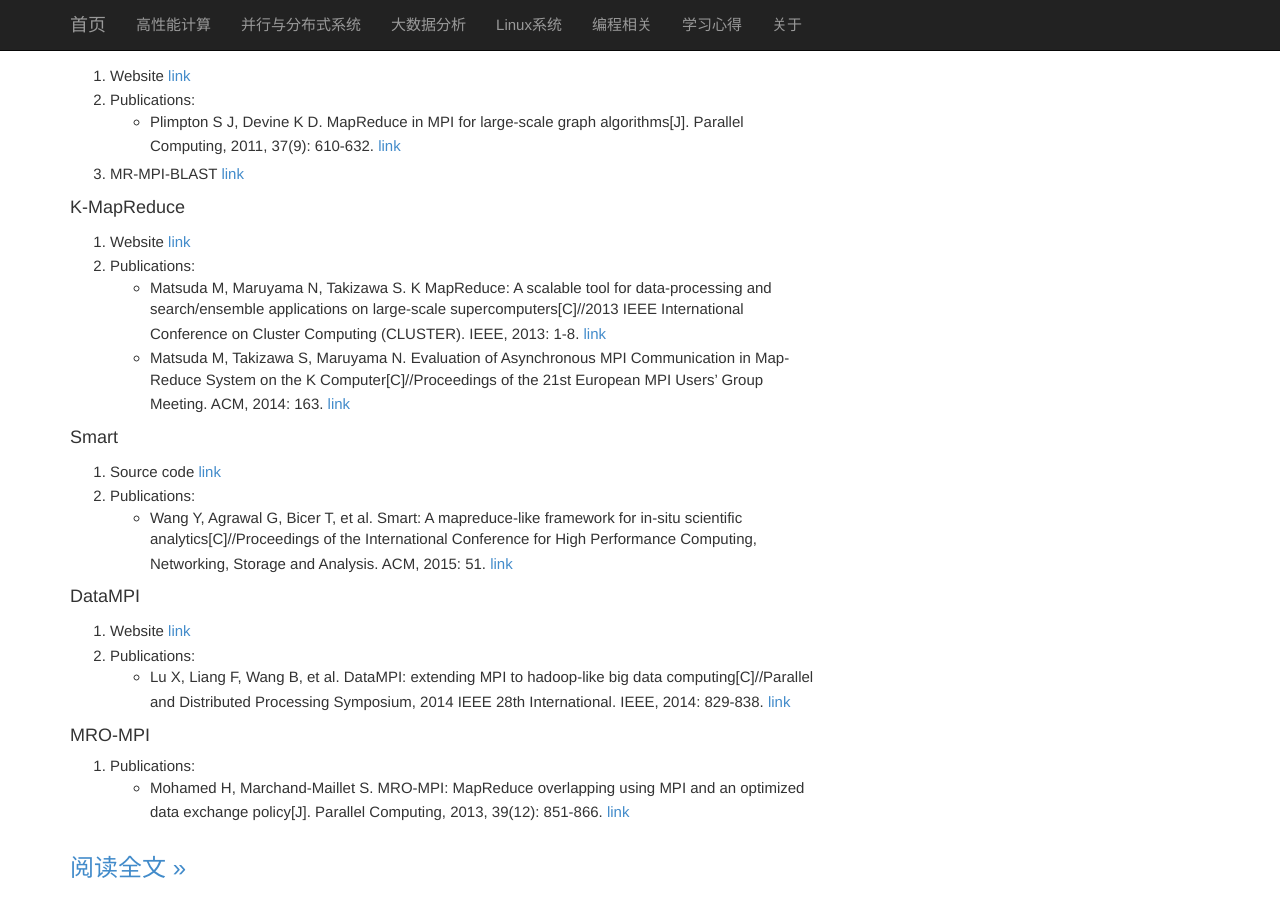
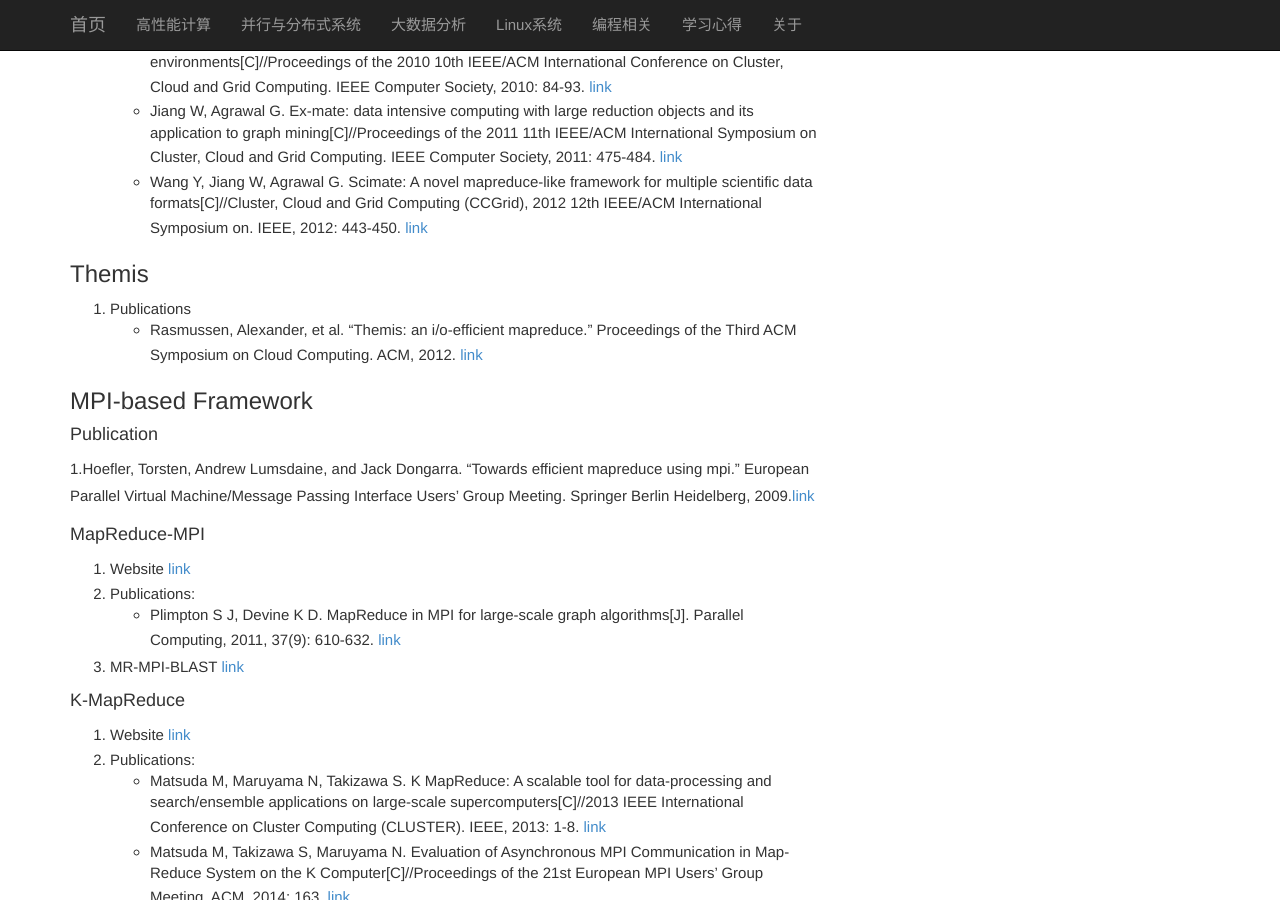
Before and after one commit to taogaocn/taogaocn, a Jekyll site: the page built from index.html, in a window 1280 px wide and 900 px high, scrolled down 2658 px. Built offline with Jekyll 4.4.1, drawn with Linux system fonts in a browser that asks for light colours; the list of posts is cut into pages by our own code; comment, search, counter and statistics services are not loaded; some of the changed text lies outside the part shown.

Commit message:
Update blogs.

```diff
--- a/_posts/2016-12-15-mapreduce-related-work.markdown
+++ b/_posts/2016-12-15-mapreduce-related-work.markdown
@@ -41,7 +41,18 @@ tags: [MapReduce, Big Data]
 * Wang Y, Jiang W, Agrawal G. Scimate: A novel mapreduce-like framework for multiple scientific data formats[C]//Cluster, Cloud and Grid Computing (CCGrid), 2012 12th IEEE/ACM International Symposium on. IEEE, 2012: 443-450. [link](http://ieeexplore.ieee.org/document/6217452/?arnumber=6217452)
 
 
+### Themis
+1. Publications
+* Rasmussen, Alexander, et al. "Themis: an i/o-efficient mapreduce."
+  Proceedings of the Third ACM Symposium on Cloud Computing. ACM, 2012.
+  [link](https://github.com/TritonNetworking/themis_tritonsort)
+
 ### MPI-based Framework
+
+#### Publication
+1.Hoefler, Torsten, Andrew Lumsdaine, and Jack Dongarra. "Towards
+efficient mapreduce using mpi." European Parallel Virtual
+Machine/Message Passing Interface Users’ Group Meeting. Springer Berlin Heidelberg, 2009.[link](http://link.springer.com/chapter/10.1007/978-3-642-03770-2_30)
 
 #### MapReduce-MPI
 1. Website [link](http://mapreduce.sandia.gov)
```
Also changed, not shown: _posts/2016-12-21-limitation-of-current-work.markdown (added, +12 -0 lines).
